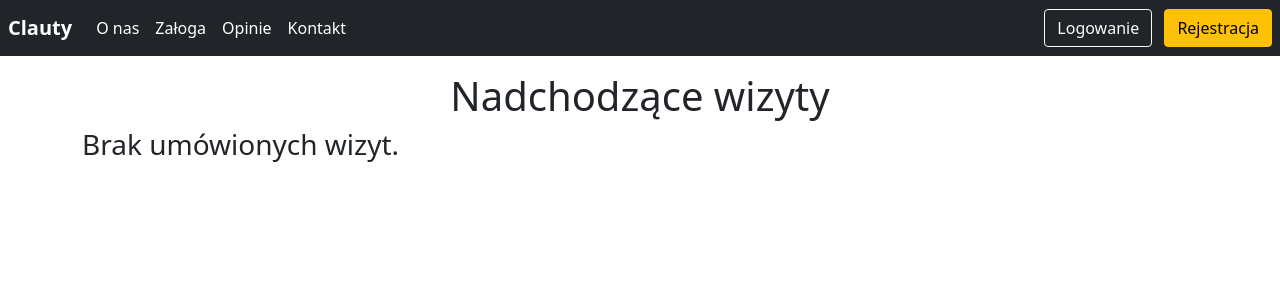
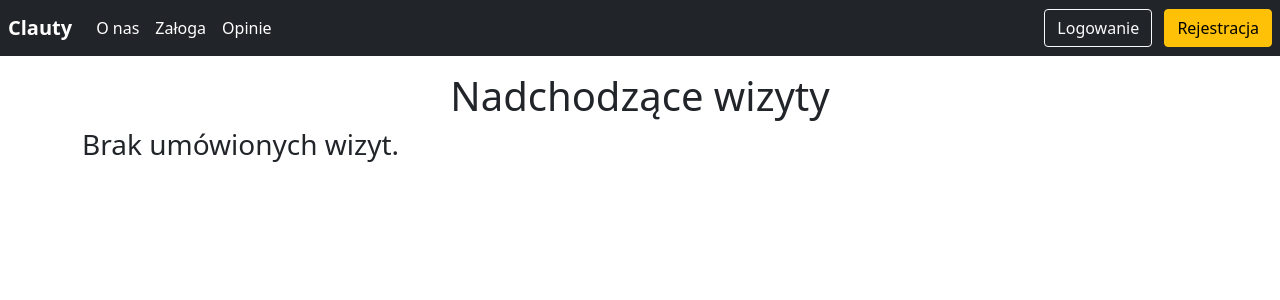
Before and after one commit to KrolikowskiK/beauty-salon-django-webapp, a Django app: template app/templates/app/appointment_list.html in a window 1280 px wide. Shown: the top 300 px of the page. Run offline with Django 4.2, Linux system fonts and the light colour scheme; the template is opened without the code that fills it, so the values that code supplies are empty.

Commit message:
delete contact

```diff
--- a/templates/navbar.html
+++ b/templates/navbar.html
@@ -34,7 +34,6 @@
         <li class="nav-item"><a href="#intro" class="nav-link px-2 text-white">O nas</a></li>
         <li class="nav-item"><a href="#crew" class="nav-link px-2 text-white">Załoga</a></li>
         <li class="nav-item"><a href="#opinions" class="nav-link px-2 text-white">Opinie</a></li>
-        <li class="nav-item"><a href="#contact" class="nav-link px-2 text-white">Kontakt</a></li>
       </ul>
       <div class="text-end">
         <a href="{% url 'login' %}" class="btn btn-outline-light me-2">Logowanie</a>
```
